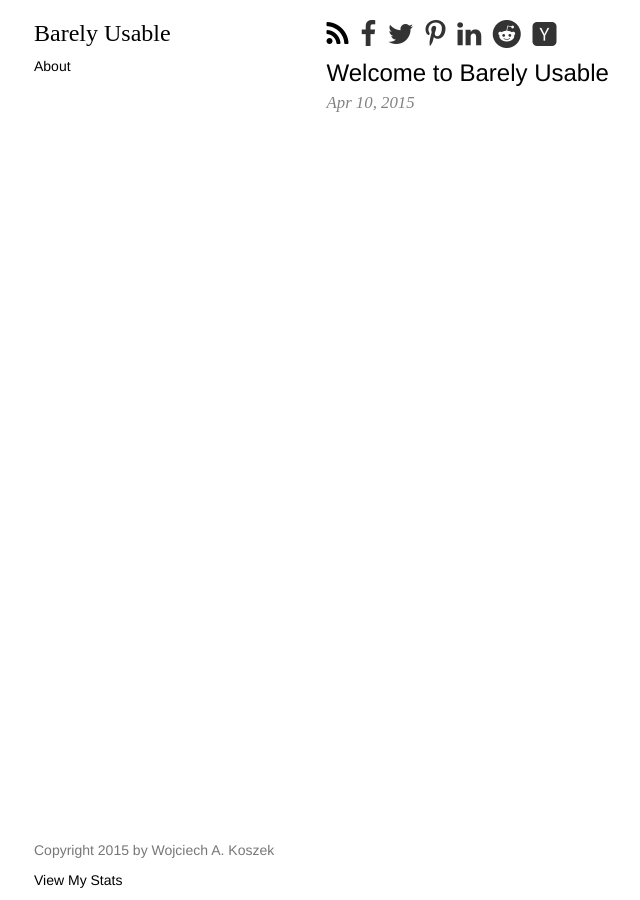
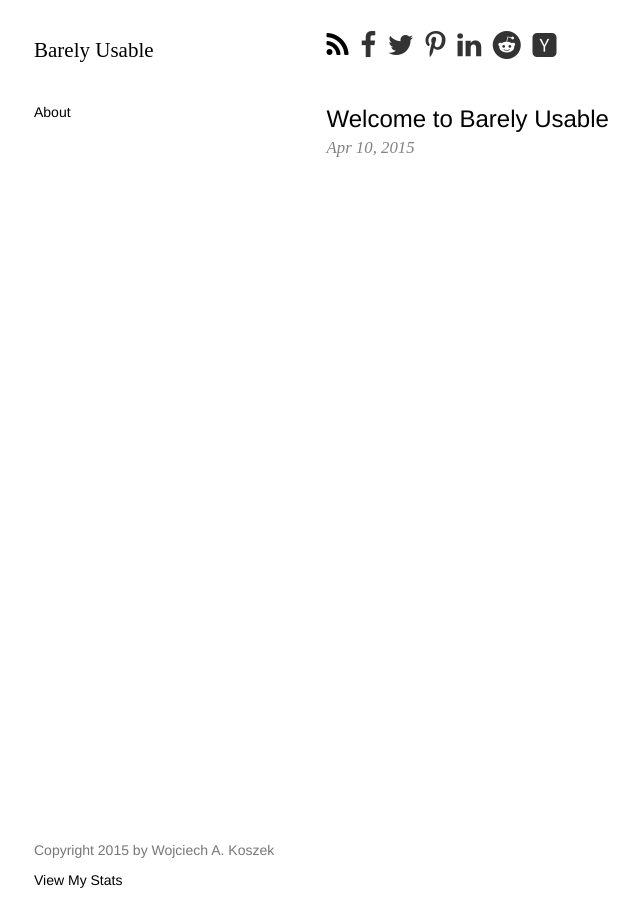
Before and after one commit to wkoszek/barelyusable, a Jekyll site: the page built from index.html, in a window 1280 px wide. Shown: the whole page, without its empty margins (36-676 px from the left). Built offline with Jekyll 4.4.1, drawn with Linux system fonts in a browser that asks for light colours; nearby versions of some CDN libraries; comment, search, counter and statistics services are not loaded.

Commit message:
Bring further improvements (move header to the right place)
Experiment with fonts.

```diff
--- a/_includes/head.html
+++ b/_includes/head.html
@@ -22,11 +22,16 @@
 
 		<script type="text/javascript" src="http://fast.fonts.net/jsapi/e5522bc9-bdff-4116-9c26-5f4785c7f41a.js"></script>
 		<style>
-			XXXheader {
-				margin-top: 10px;
-				background-image: url(/images/barelyusable_logo.svg);
-				height: 100px; width: 200px;
-				border: 1px solid black;
+			header {
+				height: 100px;
+			}
+			.hdrlogo,.hdrsocial
+			{
+				line-height: 100px;
+				vertical-align: middle;
+			}
+			.hdrsearch {
+				height: 102px;
 			}
 			.footer {
 				position: absolute;
@@ -35,13 +40,20 @@
 				/* Set the fixed height of the footer here */
 				height: 60px;
 			}
-			h1,h2,h3,h4,h5 {
+			a.logo, h1,h2,h3,h4,h5 {
 				font-family: 'Avenir';
 			}
 			.post-meta {
 				font-size: 120%;
 				font-style: italic;
 				font-family:'NewBaskervilleW01-Roman';
+			}
+
+			h1,a.logo {
+				font-size: 150%;
+			}
+			a, a:hover, a:active, a:visited {
+				color: black;
 			}
 
 			/*
@@ -64,13 +76,6 @@
 			font-family:'BookmanOldStyleW01-Bold_691973';
 			font-family:'BookmanOldStyleW10-Ital';
 			*/
-
-			h1 {
-				font-size: 300%;
-			}
-			a, a:hover, a:active, a:visited {
-				color: black;
-			}
 		</style>
 
 	</head>
--- a/_includes/header.html
+++ b/_includes/header.html
@@ -1,4 +1,48 @@
-
 	<header>
-		<a href="/"><h3>{{ site.title }}</h3></a>
+		<div class="row">
+			<div class="col-md-3 hdrlogo">
+				<a href="/" class="logo">{{ site.title }}</a>
+			</div>
+			<div class="col-md-6 hdrsocial">
+				<a href="{{ "/feed.xml" | prepend: site.baseurl }}">
+					<i class="fa fa-rss fa-2x"></i>
+				</a>
+				&nbsp;
+				<i class="fa fa-facebook fa-2x"></i>
+				&nbsp;
+				<i class="fa fa-twitter fa-2x"></i>
+				&nbsp;
+				<i class="fa fa-pinterest-p fa-2x"></i>
+				&nbsp;
+				<i class="fa fa-linkedin fa-2x"></i>
+				&nbsp;
+				<i class="fa fa-reddit fa-2x"></i>
+				&nbsp;
+				<i class="fa fa-hacker-news fa-2x"></i>
+			</div>
+			<div class="col-md-3 hdrsearch">
+				<!--
+					<form class="form-inline">
+						<div class="form-group">
+							<label class="sr-only" for="query">Email address</label>
+							<input type="search" class="form-control" id="query" placeholder="Search Google">
+						</div>
+						<button type="submit" class="btn btn-default">Search</button>
+					</form>
+				-->
+				<gcse:search></gcse:search>
+				<script>
+				  (function() {
+				    var cx = '017230485864968957396:k4i78s00cya';
+				    var gcse = document.createElement('script');
+				    gcse.type = 'text/javascript';
+				    gcse.async = true;
+				    gcse.src = (document.location.protocol == 'https:' ? 'https:' : 'http:') +
+					'//www.google.com/cse/cse.js?cx=' + cx;
+				    var s = document.getElementsByTagName('script')[0];
+				    s.parentNode.insertBefore(gcse, s);
+				  })();
+				</script>
+			</div>
+		</div>
 	</header>
--- a/_layouts/default.html
+++ b/_layouts/default.html
@@ -3,53 +3,7 @@
 	{% include head.html %}
 	<body>
 		<div class="container">
-			<div class="row">
-				<div class="col-md-3">
-					{% include header.html %}
-				</div>
-				<div class="col-md-6">
-					<br>
-					<a href="{{ "/feed.xml" | prepend: site.baseurl }}">
-						<i class="fa fa-rss fa-2x"></i>
-					</a>
-					&nbsp;
-					<i class="fa fa-facebook fa-2x"></i>
-					&nbsp;
-					<i class="fa fa-twitter fa-2x"></i>
-					&nbsp;
-					<i class="fa fa-pinterest-p fa-2x"></i>
-					&nbsp;
-					<i class="fa fa-linkedin fa-2x"></i>
-					&nbsp;
-					<i class="fa fa-reddit fa-2x"></i>
-					&nbsp;
-					<i class="fa fa-hacker-news fa-2x"></i>
-				</div>
-				<div class="col-md-3">
-					<!--
-						<form class="form-inline">
-							<div class="form-group">
-								<label class="sr-only" for="query">Email address</label>
-								<input type="search" class="form-control" id="query" placeholder="Search Google">
-							</div>
-							<button type="submit" class="btn btn-default">Search</button>
-						</form>
-					-->
-					<gcse:search></gcse:search>
-					<script>
-					  (function() {
-					    var cx = '017230485864968957396:k4i78s00cya';
-					    var gcse = document.createElement('script');
-					    gcse.type = 'text/javascript';
-					    gcse.async = true;
-					    gcse.src = (document.location.protocol == 'https:' ? 'https:' : 'http:') +
-						'//www.google.com/cse/cse.js?cx=' + cx;
-					    var s = document.getElementsByTagName('script')[0];
-					    s.parentNode.insertBefore(gcse, s);
-					  })();
-					</script>
-				</div>
-			</div>
+			{% include header.html %}
 			<div class="row">
 				<div class="col-sm-3">
 					<a href="about/">About</a>
@@ -60,7 +14,6 @@
 				<div class="col-sm-3">
 				</div>
 			</div>
-
 		</div>
 		{% include footer.html %}
 	</body>
```
